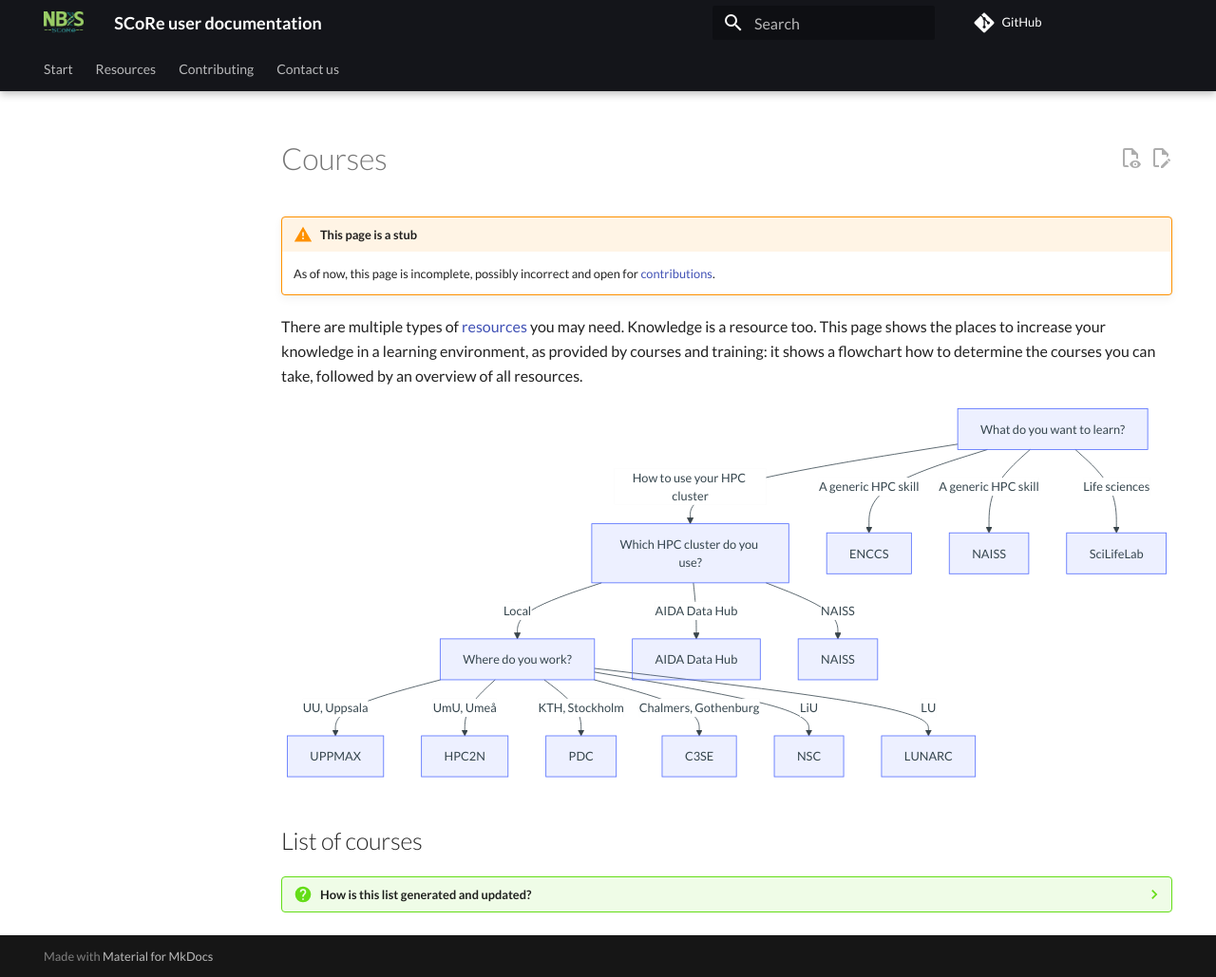
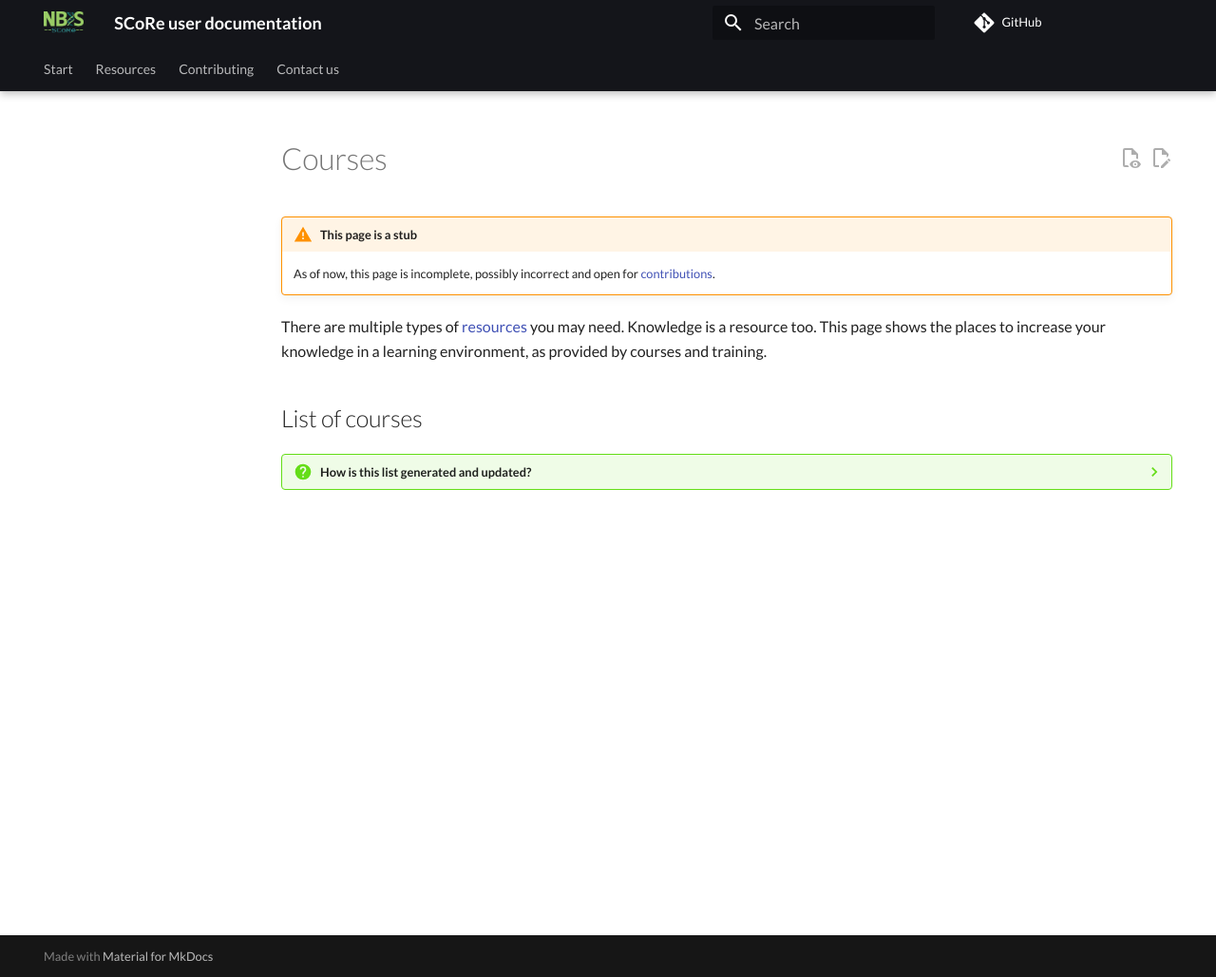
Before and after one commit to NBISweden/SCoRe_user_doc, an MkDocs documentation site: the page built from docs/courses_1.md, in a window 1280 px wide and 1029 px high. Shown: the whole window at 95% size. Built offline with MkDocs 1.6.1 and Material for MkDocs 9.7.7, drawn with Linux system fonts in a browser that asks for light colours; comment, search, counter and statistics services are not loaded; some of the changed lines change nothing that is shown.

Commit message:
Course is missing

````diff
--- a/docs/courses_1.md
+++ b/docs/courses_1.md
@@ -8,39 +8,7 @@
 There are multiple types of [resources](resources.md) you may need.
 Knowledge is a resource too.
 This page shows the places to increase your knowledge in a learning
-environment, as provided by courses and training:
-it shows a flowchart how to determine the courses
-you can take, followed by an overview of all resources.
-
-```mermaid
-flowchart TD
-  what[What do you want to learn?]
-
-  which_cluster[Which HPC cluster do you use?]
-  where_local[Where do you work?]
-
-  what --> |How to use your HPC cluster| which_cluster
-  what --> |A generic HPC skill| ENCCS
-  what --> |A generic HPC skill| NAISS
-  what --> |Life sciences| sll
-
-  aida[AIDA Data Hub]
-  naiss[NAISS]
-  UPPMAX
-  HPC2N
-  NSC
-  sll[SciLifeLab]
-
-  which_cluster --> |AIDA Data Hub| aida
-  which_cluster --> |NAISS| naiss
-  which_cluster --> |Local| where_local
-  where_local --> |UU, Uppsala| UPPMAX
-  where_local --> |UmU, Umeå| HPC2N
-  where_local --> |KTH, Stockholm| PDC
-  where_local --> |Chalmers, Gothenburg| C3SE
-  where_local --> |LiU| NSC
-  where_local --> |LU| LUNARC
-```
+environment, as provided by courses and training.
 
 ## List of courses
 
@@ -51,4 +19,8 @@
     checks the websites of the course providers and updates the list,
     using [the `scoreto` R package](https://github.com/richelbilderbeek/scoreto).
 
+    If your course is missing,
+    either [create an issue at the `scoreto` R package](https://github.com/richelbilderbeek/scoreto/issues)
+    or [contact us](contact_us.md).
+
 <!-- courses_2.md is machine-generated and pasted below this file, courses_1.md -->
````
